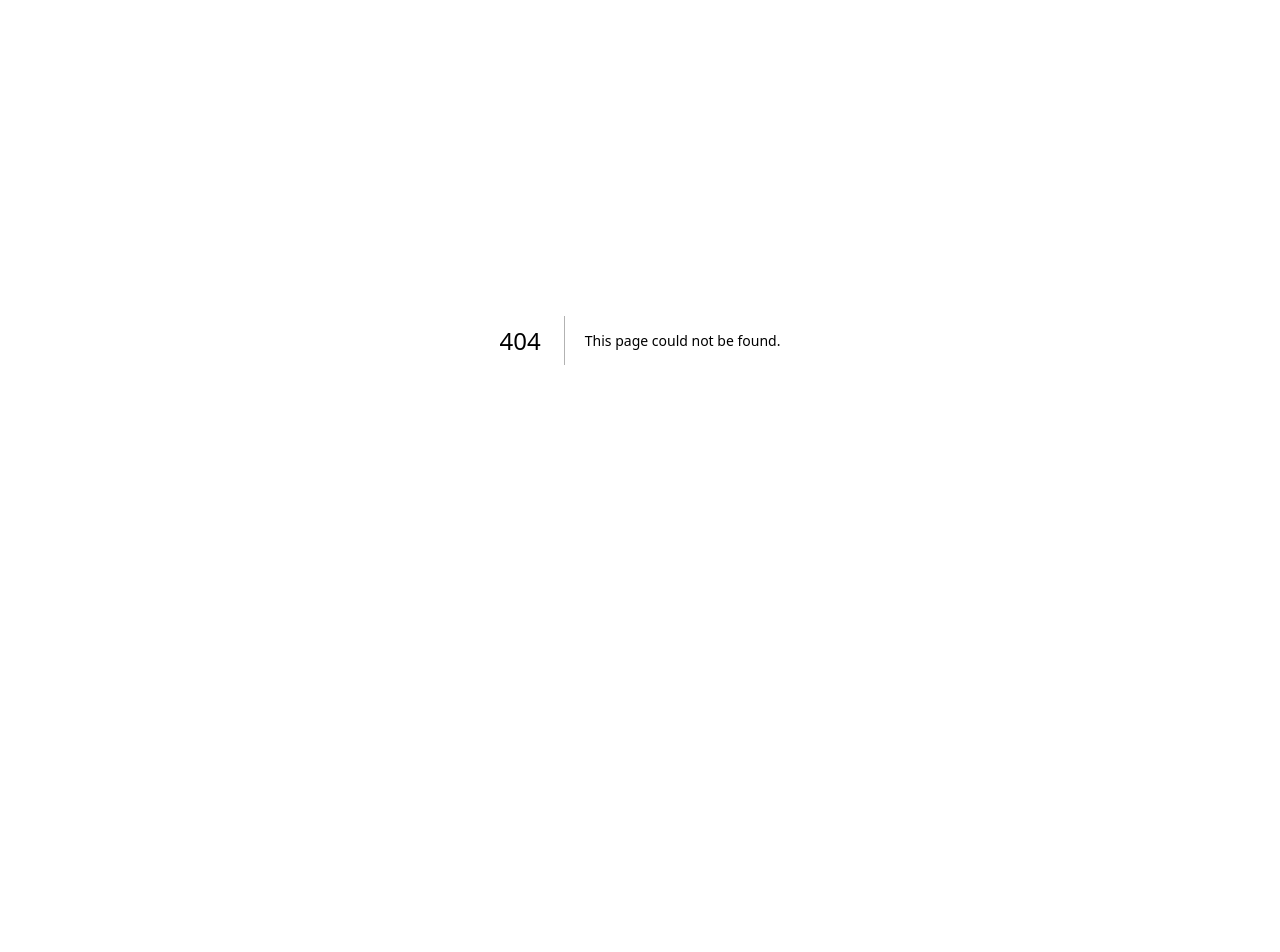
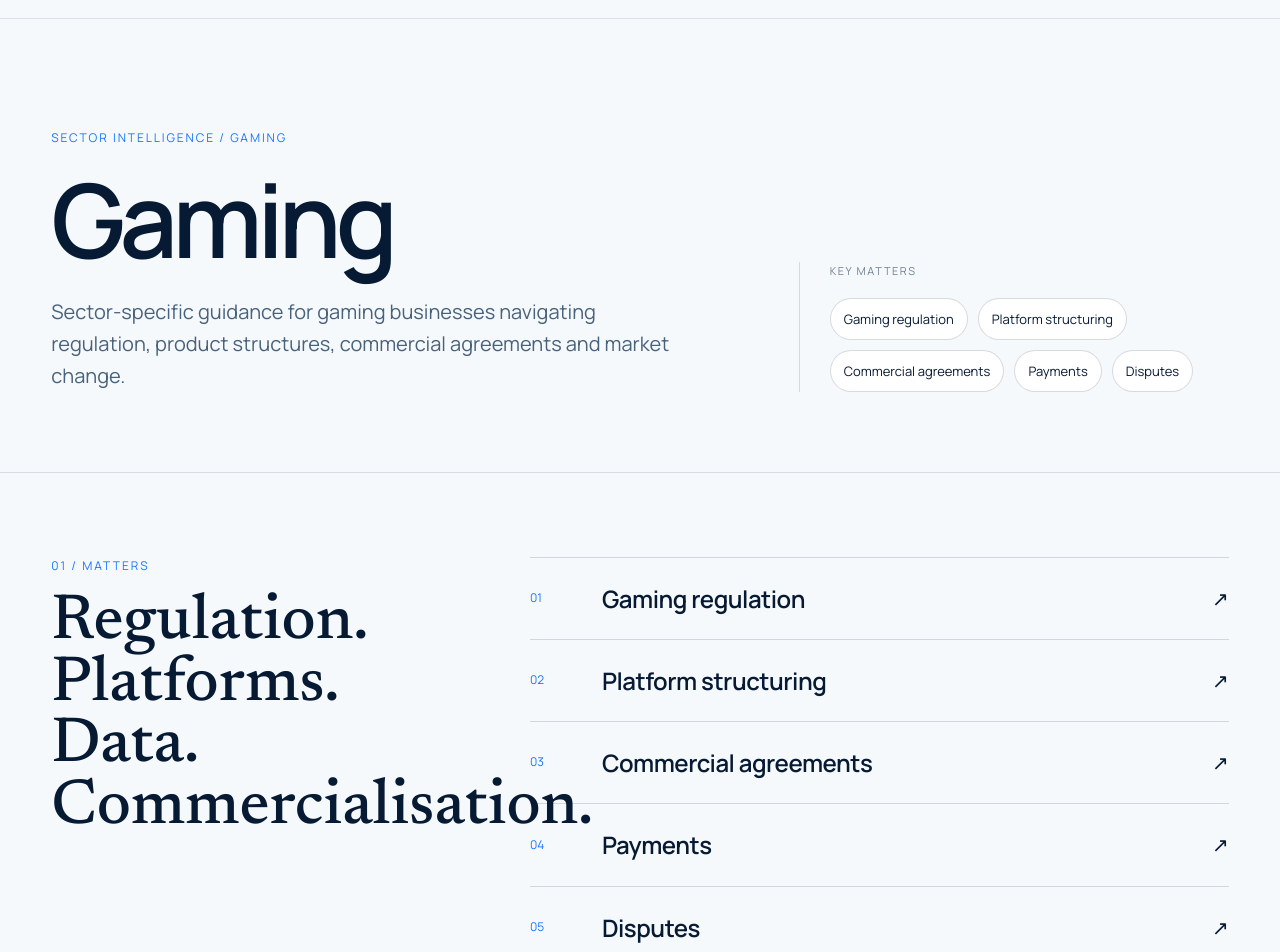
Before and after one commit to gthawani-del/ProjectKR, a Next.js app: page /sector/gaming in a window 1280 px wide. Before the commit this address had no page. Shown: the part 60-1012 px from the top of the page. Before the commit the page ends 800 px from the top, so only its background shows below. Built offline with nearby package versions, Linux system fonts and the light colour scheme.

Commit message:
Add connected sector detail template

```diff
--- /dev/null
+++ b/app/sector/[id]/page.tsx
@@ -0,0 +1,77 @@
+import Link from 'next/link';
+import { notFound } from 'next/navigation';
+import InternalShell from '@/components/InternalShell';
+import { lawyers, sectors, signals } from '@/data/siteData';
+
+export function generateStaticParams() {
+  return sectors.map((sector) => ({ id: sector.id }));
+}
+
+export default async function SectorPage({ params }: { params: Promise<{ id: string }> }) {
+  const { id } = await params;
+  const sector = sectors.find((item) => item.id === id);
+  if (!sector) notFound();
+
+  const relatedLawyers = lawyers.filter((lawyer) => sector.lawyerIds.includes(lawyer.id));
+  const relatedSignals = signals.filter((signal) => sector.signalIds.includes(signal.id));
+
+  return (
+    <InternalShell>
+      <main>
+        <section className="internal-hero">
+          <div>
+            <div className="internal-kicker">Sector intelligence / {sector.name}</div>
+            <h1>{sector.name}</h1>
+            <p>{sector.summary}</p>
+          </div>
+          <aside className="internal-side">
+            <small>Key matters</small>
+            <div className="tag-list">{sector.matters.map((matter) => <span className="tag" key={matter}>{matter}</span>)}</div>
+          </aside>
+        </section>
+
+        <section className="internal-section">
+          <div className="section-grid">
+            <div><div className="section-label">01 / Matters</div><h2>{sector.strapline}</h2></div>
+            <div className="matter-list">
+              {sector.matters.map((matter, index) => (
+                <div className="matter-row" key={matter}>
+                  <span>{String(index + 1).padStart(2, '0')}</span><strong>{matter}</strong><Link href={`/#issue-navigator`}>↗</Link>
+                </div>
+              ))}
+            </div>
+          </div>
+        </section>
+
+        <section className="internal-section">
+          <div className="section-grid">
+            <div><div className="section-label">02 / People in context</div><h2>Relevant people, not a separate directory.</h2></div>
+            <div className="people-context">
+              {relatedLawyers.map((lawyer) => (
+                <article className="person-node" key={lawyer.id}>
+                  <div className="initials">{lawyer.initials}</div>
+                  <h3>{lawyer.name}</h3><p>{lawyer.role}</p>
+                  <div className="tag-list">{lawyer.worksAcross.slice(0, 3).map((item) => <span className="tag" key={item}>{item}</span>)}</div>
+                  <Link href={`/people/${lawyer.id}`}>View profile →</Link>
+                </article>
+              ))}
+            </div>
+          </div>
+        </section>
+
+        <section className="internal-section internal-section--dark">
+          <div className="section-grid">
+            <div><div className="section-label">03 / Regulatory signals</div><h2>Current context around the sector.</h2></div>
+            <div className="signal-stack">
+              {relatedSignals.length ? relatedSignals.map((signal) => (
+                <div className="signal-row" key={signal.id}>
+                  <small>{signal.date}</small><small>{signal.jurisdiction} / {signal.category}</small><strong>{signal.title}</strong><Link href={`/insights/${signal.id}`}>→</Link>
+                </div>
+              )) : <div className="signal-row"><strong>No editorial signal is currently published for this sector.</strong></div>}
+            </div>
+          </div>
+        </section>
+      </main>
+    </InternalShell>
+  );
+}
```
